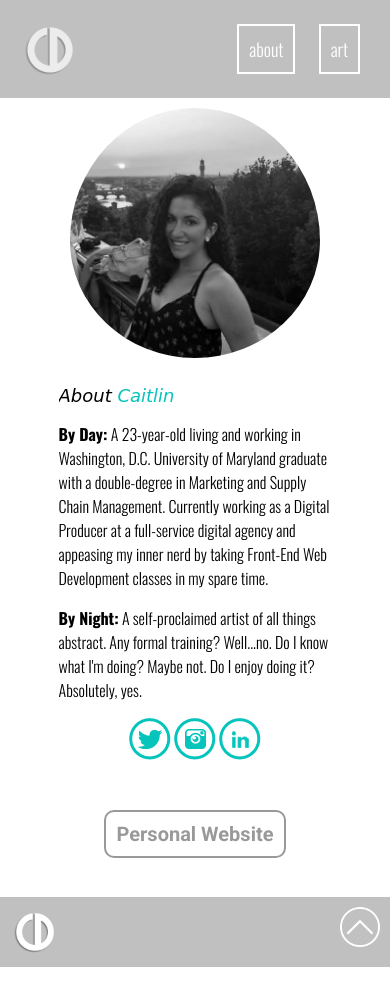
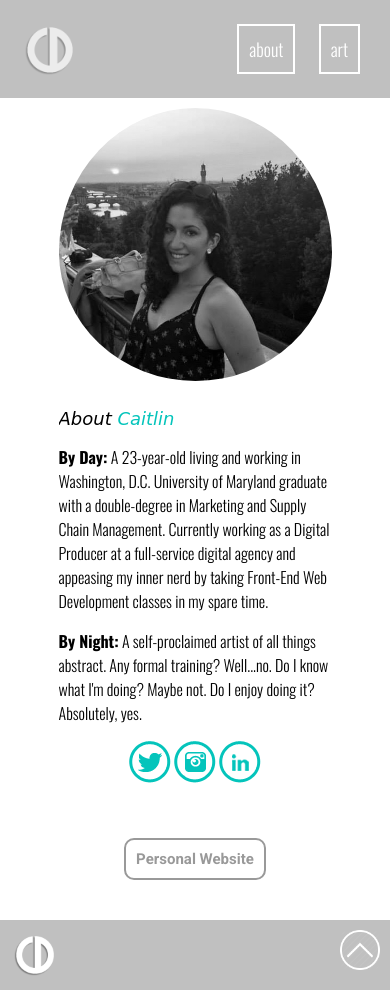
Before and after one commit to caitlindaitch/final-project, a plain HTML site: page about.html in a window 390 px wide. Before the commit the page ends 967 px from the top, so only its background shows below. Drawn offline with nearby package versions, Linux system fonts and the light colour scheme; a web font is replaced by a local one.

Commit message:
responsive adjustments

```diff
--- a/css/style.css
+++ b/css/style.css
@@ -487,7 +487,7 @@ input[type=submit] {
   }
 
   .about-image {
-    max-width: 250px;
+    width: 100%;
     float: none;
     margin: 0 auto;
     padding-bottom: 15px;
@@ -501,7 +501,7 @@ input[type=submit] {
   }
 
   .personal-website-cta a:link, .personal-website-cta a:active, .personal-website-cta a:visited {
-    font-size: 20px;
+    font-size: 15px;
   }
 
   .about-me {
```
